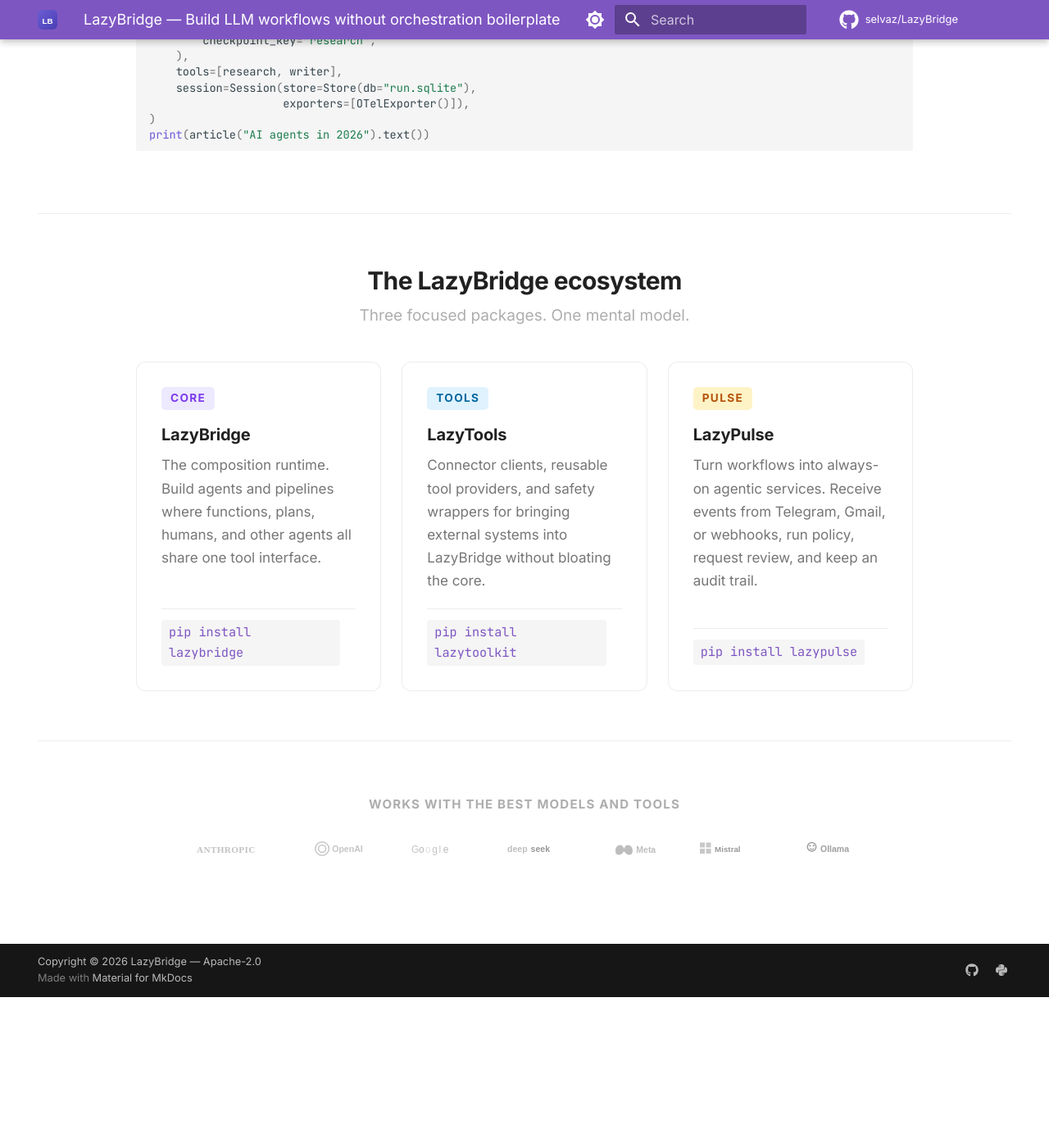
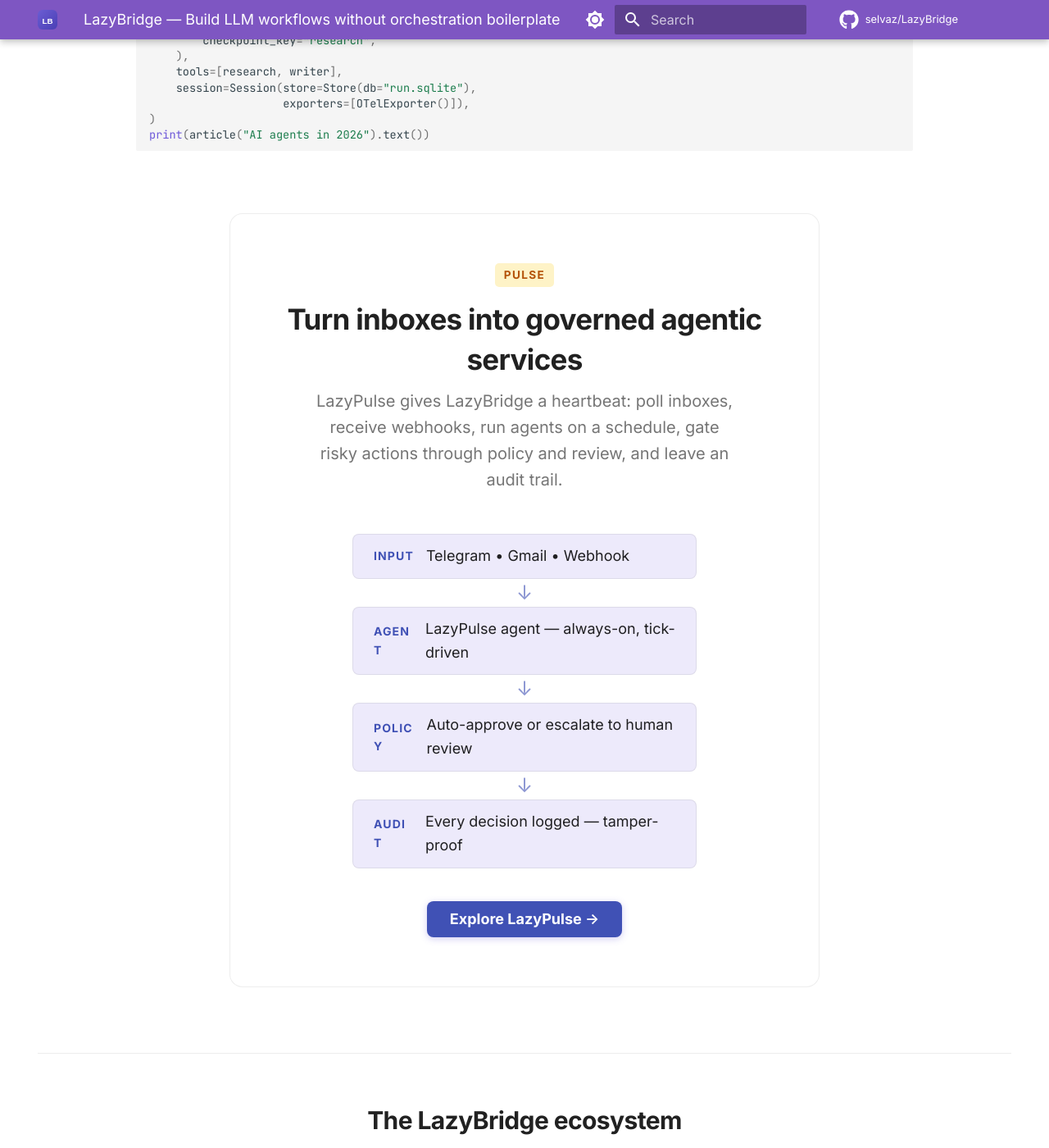
Before and after one commit to selvaz/lazybridgewebsite, an MkDocs documentation site: the page built from docs/index.md, in a window 1280 px wide and 1400 px high, scrolled down 2203 px. Shown: the whole window at 82% size. Built offline with MkDocs 1.6.1 and Material for MkDocs 9.7.7, drawn with Linux system fonts in a browser that asks for light colours; comment, search, counter and statistics services are not loaded; before the commit the page ends 3419 px from its top, so only the background shows below that.

Commit message:
feat: move LazyPulse case study above ecosystem as featured highlight

```diff
--- a/docs/index.md
+++ b/docs/index.md
@@ -61,7 +61,7 @@
     <div class="lb-card__body">
       <h3>One abstraction, not five</h3>
       <p>Most agent frameworks split your system into chains, graphs, tools, agents, routers, and executors. LazyBridge collapses them into one recursive model: everything is a tool.</p>
-      <a href="https://core.lazybridge.com/concepts/layered-composition/" class="lb-card__link">See how it composes →</a>
+      <a href="https://core.lazybridge.com/concepts/layered-composition/" class="lb-card__link">See how it composes &rarr;</a>
     </div>
   </div>
 
@@ -72,7 +72,7 @@
     <div class="lb-card__body">
       <h3>Fail at build time, not at 3am</h3>
       <p>Deterministic plans catch duplicate steps, broken references, type drift, and invalid sentinels before the first LLM call runs.</p>
-      <a href="https://core.lazybridge.com/guides/full/plan/" class="lb-card__link">See validation →</a>
+      <a href="https://core.lazybridge.com/guides/full/plan/" class="lb-card__link">See validation &rarr;</a>
     </div>
   </div>
 
@@ -83,7 +83,7 @@
     <div class="lb-card__body">
       <h3>Nested systems stay traceable</h3>
       <p>Agents can call plans, plans can call agents, and sub-agents can become tools — while sessions, event logs, costs, and OpenTelemetry spans roll up automatically.</p>
-      <a href="https://core.lazybridge.com/guides/mid/session/" class="lb-card__link">See Session →</a>
+      <a href="https://core.lazybridge.com/guides/mid/session/" class="lb-card__link">See Session &rarr;</a>
     </div>
   </div>
 </section>
@@ -154,6 +154,45 @@
 
 </div>
 
+<!-- ═══════════════════ LAZYPULSE CASE ═══════════════════ -->
+<section class="lb-pulse-case">
+  <div class="lb-pulse-case__header">
+    <div class="lb-eco-card__badge lb-eco-card__badge--pulse">pulse</div>
+    <h2>Turn inboxes into governed agentic services</h2>
+    <p class="lb-pulse-case__sub">
+      LazyPulse gives LazyBridge a heartbeat: poll inboxes, receive webhooks,
+      run agents on a schedule, gate risky actions through policy and review,
+      and leave an audit trail.
+    </p>
+  </div>
+
+  <div class="lb-pulse-flow">
+    <div class="lb-pulse-step">
+      <span class="lb-pulse-step__label">Input</span>
+      <span class="lb-pulse-step__value">Telegram &bull; Gmail &bull; Webhook</span>
+    </div>
+    <span class="lb-pulse-arrow">&darr;</span>
+    <div class="lb-pulse-step">
+      <span class="lb-pulse-step__label">Agent</span>
+      <span class="lb-pulse-step__value">LazyPulse agent — always-on, tick-driven</span>
+    </div>
+    <span class="lb-pulse-arrow">&darr;</span>
+    <div class="lb-pulse-step">
+      <span class="lb-pulse-step__label">Policy</span>
+      <span class="lb-pulse-step__value">Auto-approve or escalate to human review</span>
+    </div>
+    <span class="lb-pulse-arrow">&darr;</span>
+    <div class="lb-pulse-step">
+      <span class="lb-pulse-step__label">Audit</span>
+      <span class="lb-pulse-step__value">Every decision logged — tamper-proof</span>
+    </div>
+  </div>
+
+  <div class="lb-pulse-case__cta">
+    <a href="https://pulse.lazybridge.com/" class="lb-btn lb-btn--primary">Explore LazyPulse &rarr;</a>
+  </div>
+</section>
+
 <!-- ═══════════════════ ECOSYSTEM ═══════════════════ -->
 <section class="lb-ecosystem">
   <div class="lb-ecosystem__header">
--- a/docs/stylesheets/extra.css
+++ b/docs/stylesheets/extra.css
@@ -1,5 +1,5 @@
 /* ── Brand tokens ────────────────────────────────────────────────────────────── */
-/* Pin Material’s deep purple to our exact brand shade — same as core.lazybridge.com */
+/* Pin Material's deep purple to our exact brand shade — same as core.lazybridge.com */
 [data-md-color-primary="deep purple"] {
   --md-primary-fg-color:        #6B5DD3;
   --md-primary-fg-color--light: #8B7DE3;
@@ -215,6 +215,88 @@
   display: block;
 }
 
+/* ── LAZYPULSE CASE STUDY ────────────────────────────────────────────────── */
+.lb-pulse-case {
+  max-width: 720px;
+  margin: 0 auto 4rem;
+  padding: 3rem 2rem;
+  background: var(--lb-surface);
+  border: 1px solid var(--lb-border);
+  border-radius: 16px;
+  text-align: center;
+}
+
+.lb-pulse-case__header {
+  margin-bottom: 2.5rem;
+}
+
+.lb-pulse-case__header .lb-eco-card__badge {
+  margin: 0 auto 0.75rem;
+}
+
+.lb-pulse-case__header h2 {
+  font-size: 1.75rem;
+  font-weight: 700;
+  color: var(--lb-text-h);
+  margin: 0 0 0.5rem;
+  letter-spacing: -0.02em;
+}
+
+.lb-pulse-case__sub {
+  font-size: 1rem;
+  color: var(--lb-text-body);
+  max-width: 520px;
+  margin: 0 auto;
+  line-height: 1.6;
+}
+
+.lb-pulse-flow {
+  display: flex;
+  flex-direction: column;
+  align-items: center;
+  gap: 0.25rem;
+  margin: 0 auto 2rem;
+}
+
+.lb-pulse-step {
+  display: flex;
+  align-items: center;
+  gap: 0.75rem;
+  background: var(--lb-purple-soft);
+  border: 1px solid var(--lb-border);
+  border-radius: 8px;
+  padding: 0.6rem 1.25rem;
+  width: 100%;
+  max-width: 420px;
+}
+
+.lb-pulse-step__label {
+  font-size: 0.7rem;
+  font-weight: 700;
+  text-transform: uppercase;
+  letter-spacing: 0.08em;
+  color: var(--lb-purple);
+  min-width: 48px;
+  text-align: left;
+}
+
+.lb-pulse-step__value {
+  font-size: 0.9rem;
+  color: var(--lb-text-h);
+  text-align: left;
+}
+
+.lb-pulse-arrow {
+  font-size: 1.2rem;
+  color: var(--lb-purple);
+  line-height: 1;
+  opacity: 0.6;
+}
+
+.lb-pulse-case__cta {
+  margin-top: 1.5rem;
+}
+
 /* ── ECOSYSTEM ───────────────────────────────────────────────────────────── */
 .lb-ecosystem {
   padding-top: 3rem;
@@ -381,6 +463,17 @@
 
   .lb-code-panel { padding-left: 1.5rem; padding-right: 1.5rem; }
 
+  .lb-pulse-case {
+    margin: 0 1.5rem 2rem;
+    padding: 2rem 1.25rem;
+  }
+  .lb-pulse-step {
+    flex-direction: column;
+    align-items: flex-start;
+    gap: 0.25rem;
+    max-width: 100%;
+  }
+
   .lb-ecosystem {
     padding-left: 1.5rem;
     padding-right: 1.5rem;
```
